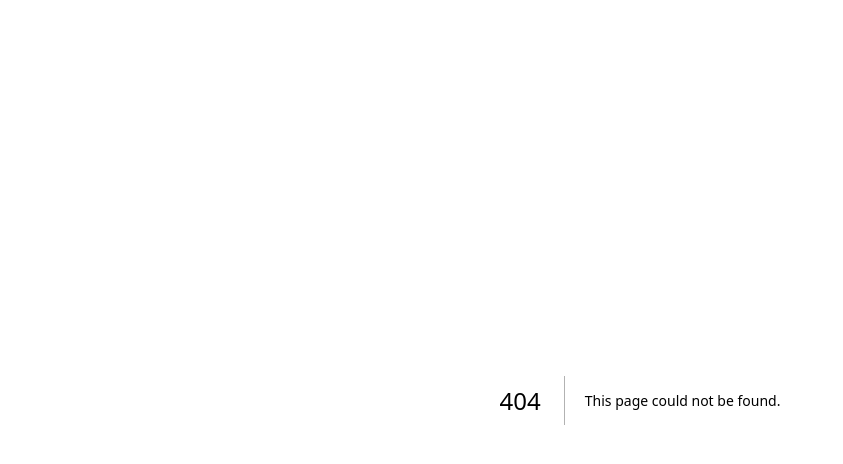
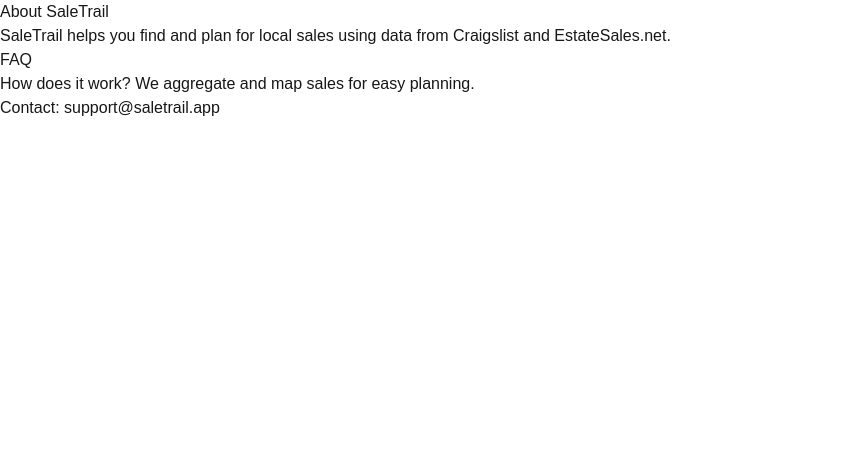
Before and after one commit to kylewadektw-oss/SalesTrail, a Next.js app in the folder salestrail/: page /about in a window 1280 px wide. Before the commit this address had no page. Shown: the top 464 px of the page, without its empty margins (0-843 px from the left). Built offline with nearby package versions, Linux system fonts and the light colour scheme.

Commit message:
Add starter pages for Feed, Map, Route Planner, Favorites, Profile, Alerts, and About

```diff
--- /dev/null
+++ b/salestrail/app/about/page.tsx
@@ -0,0 +1,13 @@
+export default function AboutPage() {
+  return (
+    <main>
+      <h1>About SaleTrail</h1>
+      <p>SaleTrail helps you find and plan for local sales using data from Craigslist and EstateSales.net.</p>
+      <h2>FAQ</h2>
+      <ul>
+        <li>How does it work? We aggregate and map sales for easy planning.</li>
+        <li>Contact: <a href="mailto:support@saletrail.app">support@saletrail.app</a></li>
+      </ul>
+    </main>
+  );
+}
--- /dev/null
+++ b/salestrail/app/alerts/page.tsx
@@ -0,0 +1,8 @@
+export default function AlertsPage() {
+  return (
+    <main>
+      <h1>Alerts</h1>
+      <p>Create keyword and radius alerts. Manage notifications here.</p>
+    </main>
+  );
+}
--- /dev/null
+++ b/salestrail/app/favorites/page.tsx
@@ -0,0 +1,8 @@
+export default function FavoritesPage() {
+  return (
+    <main>
+      <h1>Favorites</h1>
+      <p>Your saved sales. Add all to route coming soon.</p>
+    </main>
+  );
+}
--- /dev/null
+++ b/salestrail/app/feed/page.tsx
@@ -0,0 +1,8 @@
+export default function FeedPage() {
+  return (
+    <main>
+      <h1>Feed</h1>
+      <p>List of sales in card format. Sort and filter coming soon.</p>
+    </main>
+  );
+}
--- /dev/null
+++ b/salestrail/app/map/page.tsx
@@ -0,0 +1,8 @@
+export default function MapPage() {
+  return (
+    <main>
+      <h1>Map</h1>
+      <p>Interactive map with sale pins. Click pins for details and weather.</p>
+    </main>
+  );
+}
--- /dev/null
+++ b/salestrail/app/profile/page.tsx
@@ -0,0 +1,8 @@
+export default function ProfilePage() {
+  return (
+    <main>
+      <h1>Profile</h1>
+      <p>Account settings, location preferences, and saved routes.</p>
+    </main>
+  );
+}
--- /dev/null
+++ b/salestrail/app/route/page.tsx
@@ -0,0 +1,8 @@
+export default function RoutePlannerPage() {
+  return (
+    <main>
+      <h1>Route Planner</h1>
+      <p>Select sales and get an optimized route. Export to Google Maps coming soon.</p>
+    </main>
+  );
+}
```
